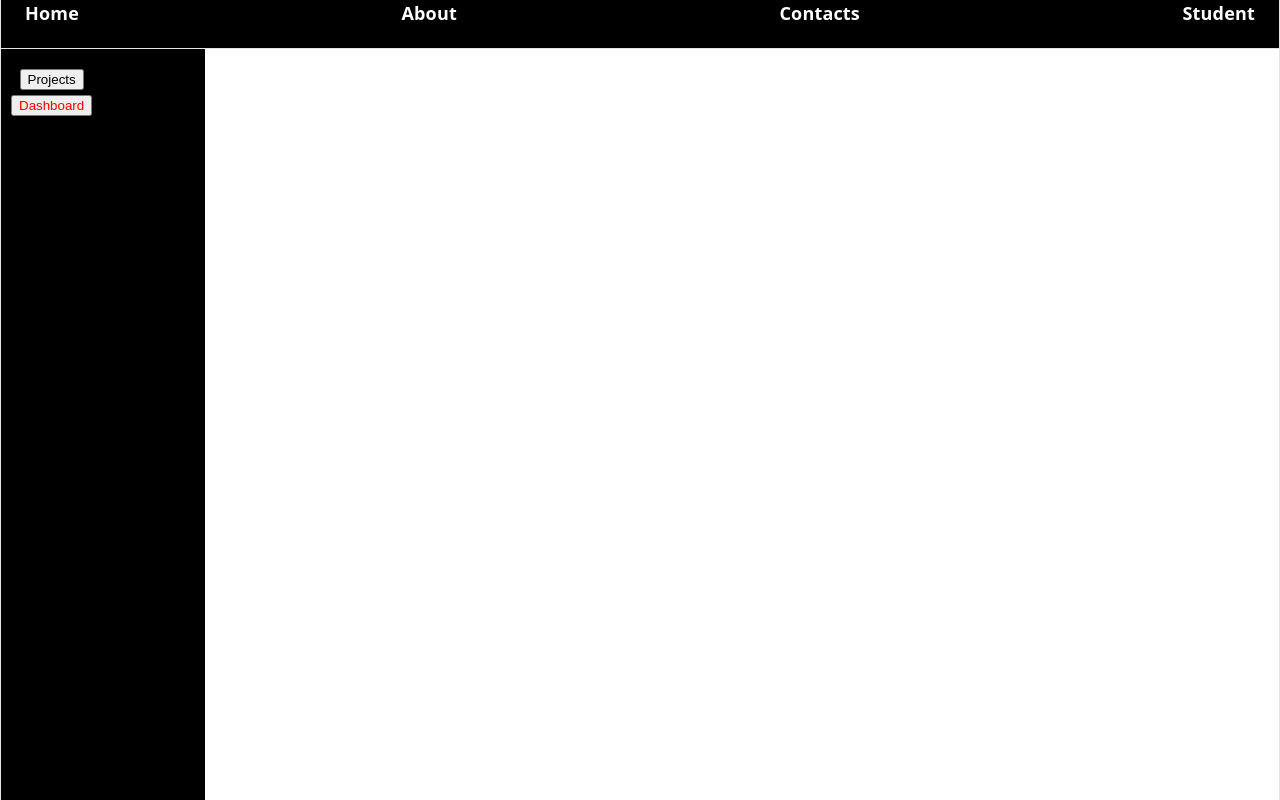
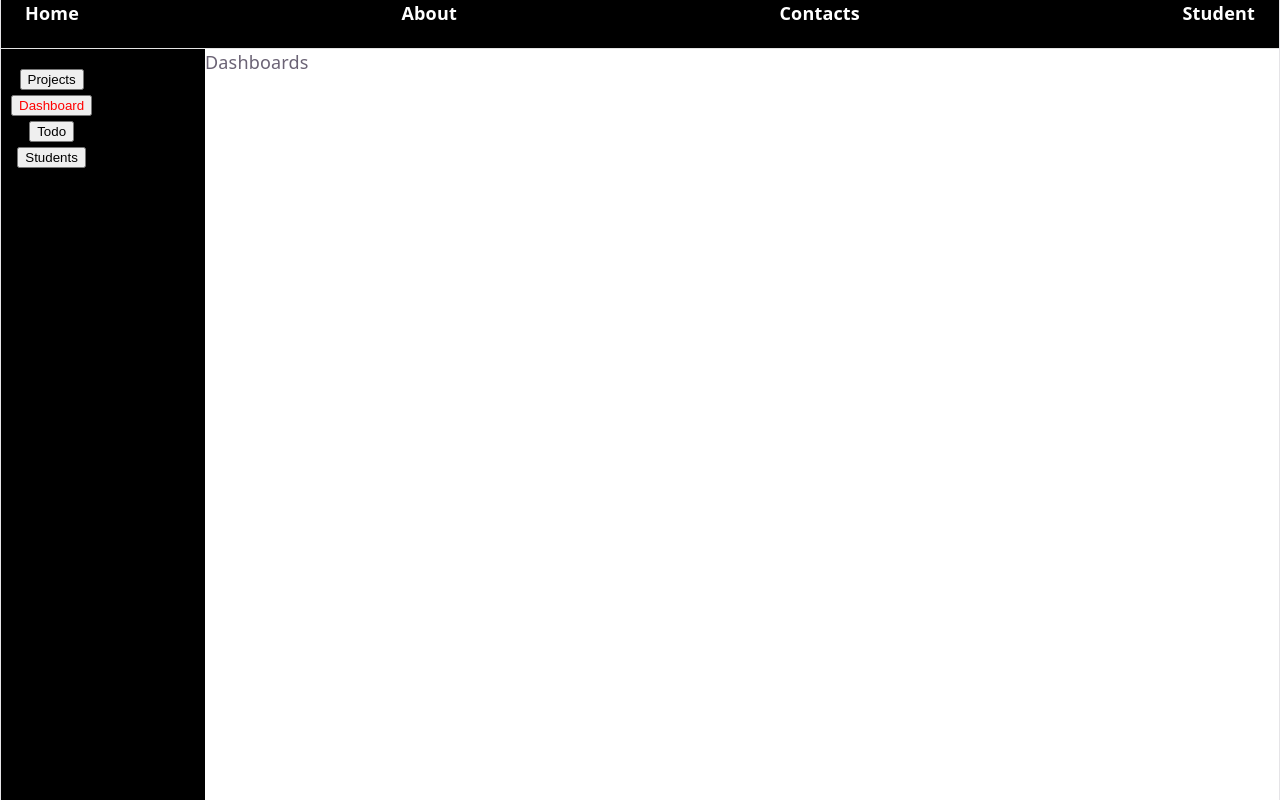
Before and after one commit to arunstiwari/react-session, a React (Vite) app: page / in a window 1280 px wide. Built offline with nearby package versions, Linux system fonts and the light colour scheme.

Commit message:
React session

```diff
--- a/src/App.tsx
+++ b/src/App.tsx
@@ -2,6 +2,10 @@ import NavBar from './NavBar'
 import  './App.css'
 import SideBar from "./SideBar.tsx";
 import {useState} from "react";
+import Dashboard from "./Dashboard.tsx";
+import Projects from "./Projects.tsx";
+import Todo from "./Todo.tsx";
+import StudentApp from "./StudentApp.tsx";
 
 const  App = () => {
     const [active, onSelect] = useState("Dashboard");
@@ -10,6 +14,12 @@ const  App = () => {
             <NavBar/>
             <div className="layout-body">
                 <SideBar active={active} setActive={onSelect}/>
+                <main className="content">
+                    {active === "Dashboard" ? (<Dashboard />) :
+                      active == "Projects" ?  (<Projects />) :
+                      active == "Todo" ?  (<Todo />) : <StudentApp />
+                    }
+                </main>
             </div>
 
         </div>
--- /dev/null
+++ b/src/Dashboard.tsx
@@ -0,0 +1,7 @@
+const Dashboard = () => (
+    <div>
+        Dashboards
+    </div>
+)
+
+export default Dashboard
--- /dev/null
+++ b/src/Projects.tsx
@@ -0,0 +1,8 @@
+
+const Projects = () => (
+    <div>
+        Projects
+    </div>
+)
+
+export default Projects
--- a/src/SideBar.tsx
+++ b/src/SideBar.tsx
@@ -1,8 +1,6 @@
-// import {useState} from "react";
 
-const sidebarItems = ["Projects", "Dashboard"]
+const sidebarItems = ["Projects", "Dashboard" , "Todo", "Students"]
 const SideBar = ({active, setActive}) => {
-    // const [active, setActive] = useState("Dashboard")
 
     return ( <aside className="sidebar">
        <ul className="sidebar-items">
--- /dev/null
+++ b/src/StudentApp.tsx
@@ -0,0 +1,14 @@
+
+
+
+
+const StudentApp = () => {
+
+    return (
+        <div>
+            student app
+        </div>
+    );
+}
+
+export default StudentApp
--- /dev/null
+++ b/src/Todo.tsx
@@ -0,0 +1,24 @@
+import {useState} from "react";
+
+const Todo = () =>{
+    const [todos, setTodos] = useState([]);
+    const [text, setText] = useState("");
+
+    return(
+        <>
+        <div>
+            <label>Item:</label>
+            <input type="text" value={text} onChange={(event) => setText(event.target.value) }></input>
+            <button onClick={() => setTodos([...todos, text])}>Add</button>
+        </div>
+            <div>
+                <h1> All Todos: </h1>
+                {todos.map(todo => (
+                    <h3>{todo}</h3>
+                ))}
+            </div>
+        </>
+    )
+}
+
+export default Todo;
```
